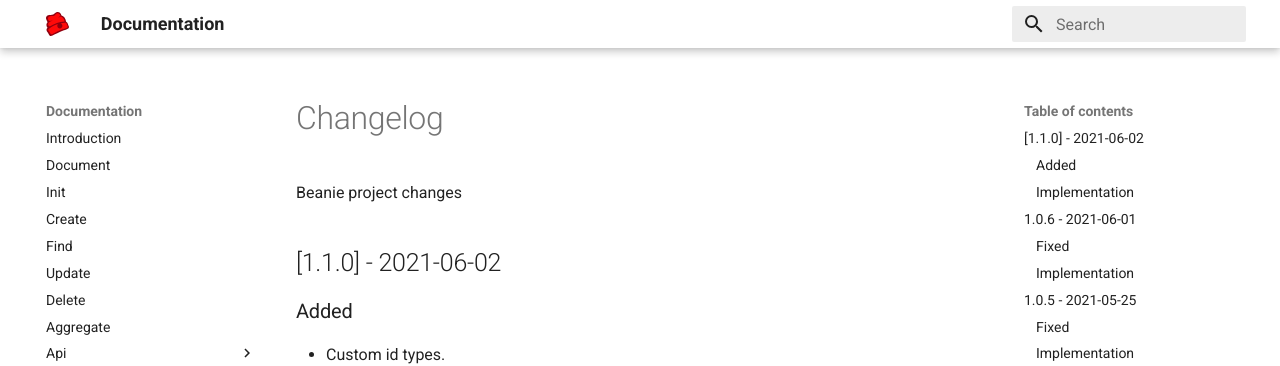
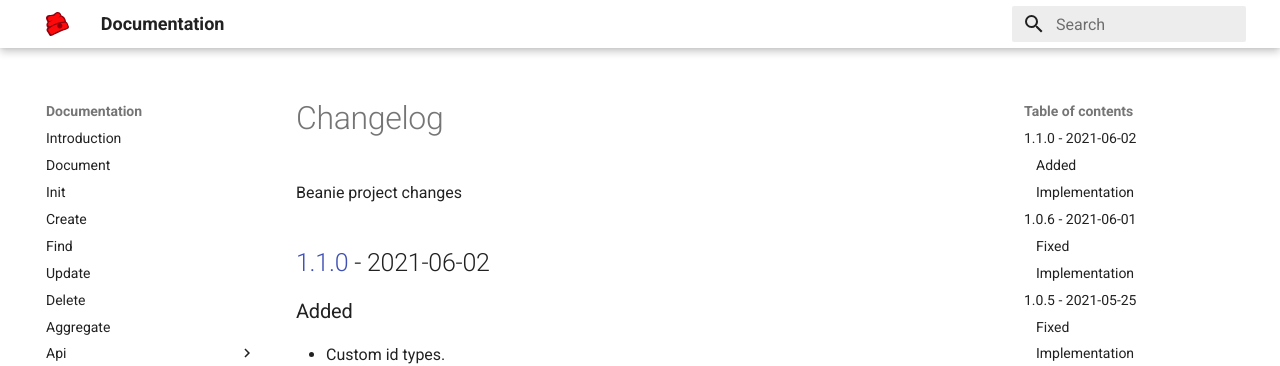
Before and after one commit to giovanamolina/beanie-Python, an MkDocs documentation site: the page built from docs/changelog.md, in a window 1280 px wide and 900 px high. Shown: the top 366 px of the window. Built offline with MkDocs 1.6.1 and Material for MkDocs 9.7.7, drawn with Linux system fonts in a browser that asks for light colours; part of the change alters nothing that is shown.

```diff
--- a/docs/changelog.md
+++ b/docs/changelog.md
@@ -3,7 +3,9 @@
 Beanie project changes
 
 ## [1.1.0] - 2021-06-02
+
 ### Added
+
 - Custom id types.
 
 ### Implementation
@@ -81,7 +83,8 @@ Beanie project changes
 
 ### Changed
 
-- Document class was reworked. [Documentation](https://roman-right.github.io/beanie/api/document/)
+- Document class was
+  reworked. [Documentation](https://roman-right.github.io/beanie/api/document/)
 
 ### Implementation
 
@@ -227,3 +230,5 @@ Beanie project changes
 [1.0.5]: https://pypi.org/project/beanie/1.0.5
 
 [1.0.6]: https://pypi.org/project/beanie/1.0.6
+
+[1.1.0]: https://pypi.org/project/beanie/1.1.0
```
